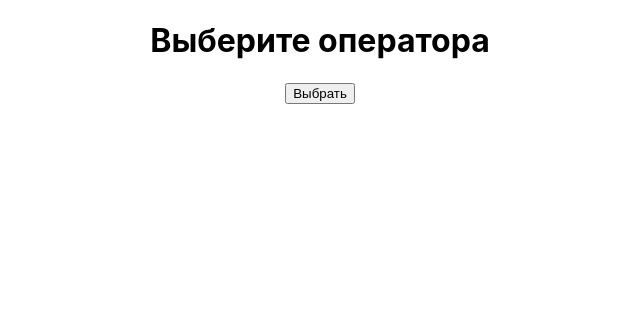
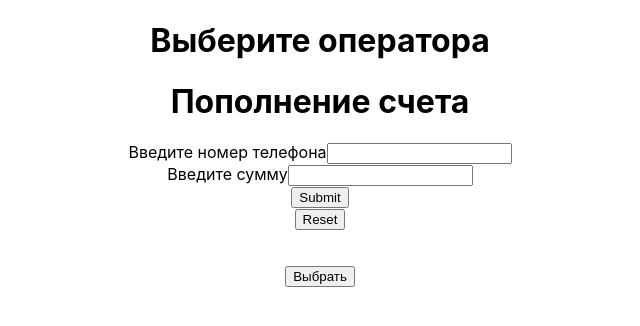
Before and after one commit to Birman126/MobilePay_react, a React (Create React App) app in the folder mobilepay_react/: page / in a window 1280 px wide. Shown: the top 326 px of the page, without its empty margins (320-960 px from the left). Built offline with nearby package versions, Linux system fonts and the light colour scheme.

Commit message:
add terminal

```diff
--- a/mobilepay_react/src/App.js
+++ b/mobilepay_react/src/App.js
@@ -1,61 +1,69 @@
-import React, { Component } from 'react';
-import './App.css';
-import Operator from './Operator/Operator.js';
+import React, { Component } from "react";
+import "./App.css";
+import Operator from "./Operator/Operator.js";
+import Terminal from './Terminal/Terminal.js'
 
 class App extends Component {
-
   state = {
     operator: [
-      {name: 'Beline'},
-      {name: 'Megafon'},
-      {name: 'Tele2'}
+      { name: "Beline" },
+      { name: "Megafon" },
+      { name: "Tele2" }
               ],
-    pageTitle: 'Выберите оператора',
-    showOperator: false
-  }
+    pageTitle: "Выберите оператора",
+    showOperator: false,
+    showTerminal: false,
+  };
   toggleOperatorHandler = () => {
     this.setState({
-    showOperator: !this.state.showOperator
-  })
-}
-changeTitleHandler = pageTitle => {
-  this.setState({pageTitle
-  })
-}
+      showOperator: !this.state.showOperator,
+    });
+  };
+  changeTitleHandler = (pageTitle) => {
+    this.setState({
+      pageTitle,
+      showOperator: !this.state.showOperator,
+      showOperator: !this.state.showTerminal,
+    });
+  };
+
+
 
   render() {
     const divStyle = {
-      textAlign: 'center'
-    }
+      textAlign: "center",
+    };
 
-
-let operators = null
+    let operators = null;
     if (this.state.showOperator) {
-  operators = this.state.operator.map((operator, index)=>{
+      operators = this.state.operator.map((operator, index) => {
         return (
           <Operator
-    key ={index}
-    name ={ operator.name}
-    onChangeTitle ={()=> this.changeTitleHandler(operator.name)}
+            key={index}
+            name={operator.name}
+            onChangeTitle={() => this.changeTitleHandler(operator.name)}
           />
-  )
-})
-
+        );
+      });
     }
     return (
       <div style={divStyle}>
         <h1>{this.state.pageTitle}</h1>
 
+        <Terminal />
+        <button
+        style={{marginTop:20}}
+        onClick={this.toggleOperatorHandler}
+        >Выбрать</button>
 
-
-        <button onClick ={this.toggleOperatorHandler}>Выбрать</button>
-
-        <div style= {{
-          width:'400px',
-          margin: 'auto',
-          paddingTop: '20px'
-        }}>
-          { operators}
+        <div
+          style={{
+            width: "400px",
+            margin: "auto",
+            paddingTop: "20px",
+          }}
+        >
+          {operators}
         </div>
       </div>
     );
--- a/mobilepay_react/src/Operator/Operator.js
+++ b/mobilepay_react/src/Operator/Operator.js
@@ -10,6 +10,6 @@ export default props => (
         borderRadius: '5px'
     }}>
      <h1>{props.name}</h1>
-    <button onClick={props.onChangeTitle}>Click</button>
+    <button onClick={props.onChangeTitle} >Click</button>
     </div>
 )
--- /dev/null
+++ b/mobilepay_react/src/Terminal/Terminal.js
@@ -0,0 +1,32 @@
+import React, {Component} from 'react'
+
+
+export default class Terminal extends Component {
+
+    render () {
+        return (
+            <div>
+                <h1 id>Пополнение счета <div id='id_operator'></div> </h1>
+<form onsubmit="return false"> </form>
+  <div>
+      <label for="phone"> Введите номер телефона</label>
+      <input id="phone" type='text' required></input>
+   </div>
+   <div>
+      <label for="Sum"> Введите сумму</label>
+      <input id ="Sum" type='text' required></input>
+   </div>
+   <div>
+      <button onclick="isValid(), isValidSum(), alert(isSucess())">Submit</button>
+   </div>
+   <div>
+      <button type="reset" value='remove' onclick='reset()'>Reset</button>
+   </div>
+   <div>
+   <p id='message'></p>
+   <p id='messageSum'></p>
+   </div>
+            </div>
+        )
+    }
+}
```
Lines whose indentation alone changed are shown as unchanged.
